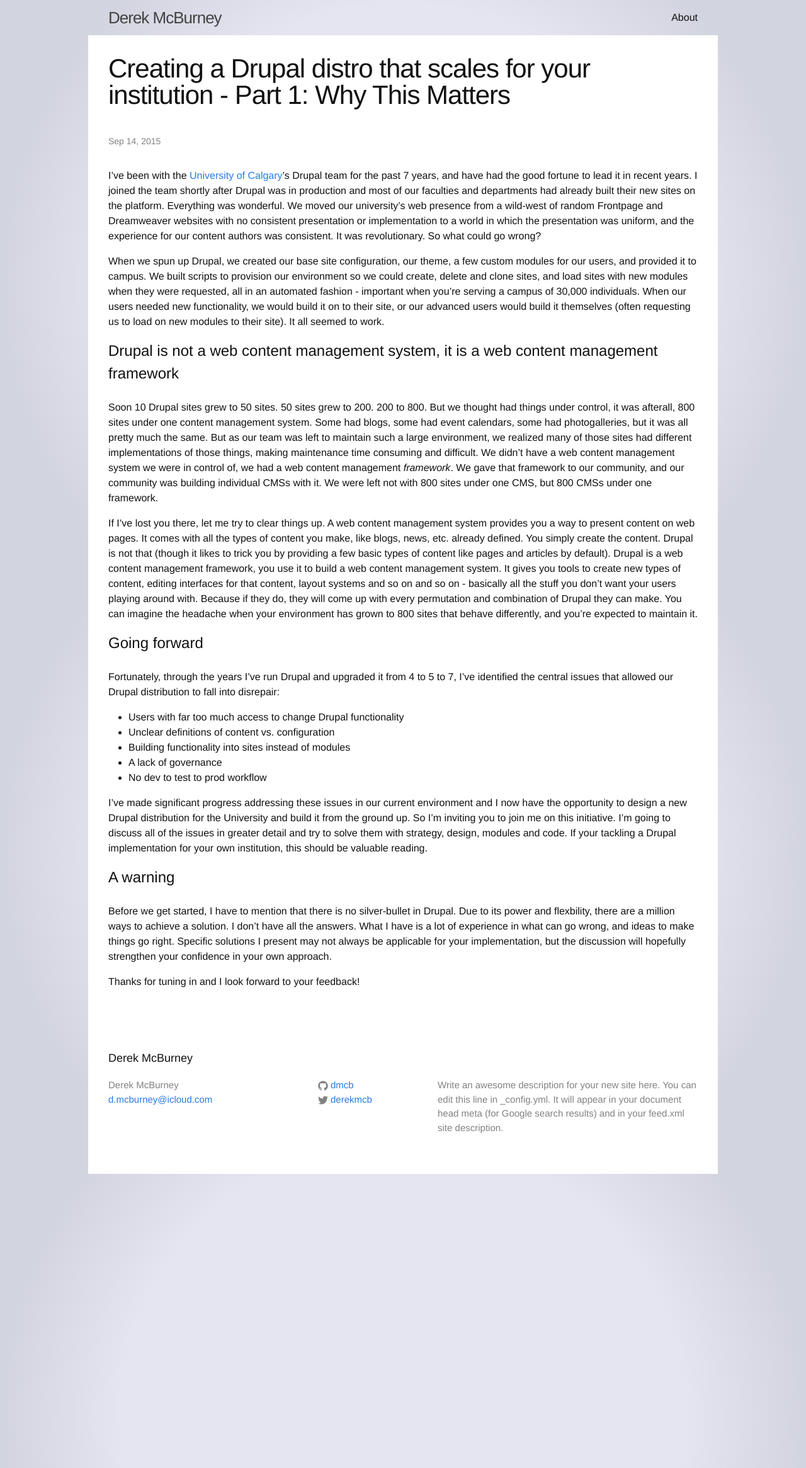
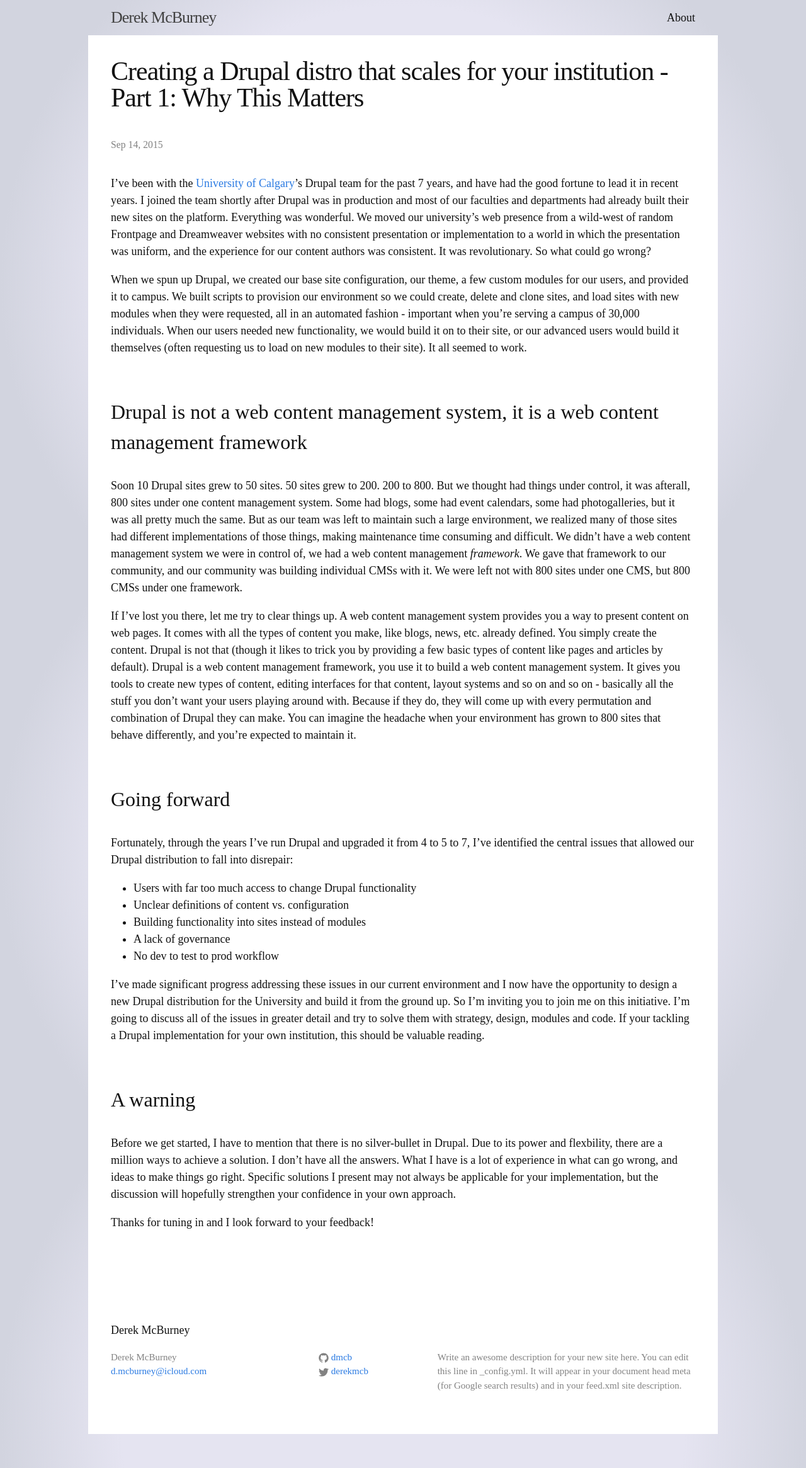
Before and after one commit to dmcb/dmcb-dot-dev, a Jekyll site: the page built from _posts/2015-09-14-drupal-distros-that-scale-part-1.markdown, in a window 1280 px wide. Shown: the whole page at 63% size. Built offline with Jekyll 4.4.1, drawn with Linux system fonts in a browser that asks for light colours.

```diff
--- a/_includes/head.html
+++ b/_includes/head.html
@@ -9,4 +9,7 @@
   <link rel="stylesheet" href="{{ "/css/main.css" | prepend: site.baseurl }}">
   <link rel="canonical" href="{{ page.url | replace:'index.html','' | prepend: site.baseurl | prepend: site.url }}">
   <link rel="alternate" type="application/rss+xml" title="{{ site.title }}" href="{{ "/feed.xml" | prepend: site.baseurl | prepend: site.url }}" />
+
+  <script src="https://use.typekit.net/vtz1tzy.js"></script>
+  <script>try{Typekit.load({ async: true });}catch(e){}</script>
 </head>
--- a/_posts/2015-09-14-drupal-distros-that-scale-part-1.markdown
+++ b/_posts/2015-09-14-drupal-distros-that-scale-part-1.markdown
@@ -9,13 +9,13 @@ I've been with the [University of Calgary](http://www.ucalgary.ca/)'s Drupal tea
 
 When we spun up Drupal, we created our base site configuration, our theme, a few custom modules for our users, and provided it to campus. We built scripts to provision our environment so we could create, delete and clone sites, and load sites with new modules when they were requested, all in an automated fashion - important when you're serving a campus of 30,000 individuals. When our users needed new functionality, we would build it on to their site, or our advanced users would build it themselves (often requesting us to load on new modules to their site). It all seemed to work.
 
-# Drupal is not a web content management system, it is a web content management framework
+## Drupal is not a web content management system, it is a web content management framework
 
 Soon 10 Drupal sites grew to 50 sites. 50 sites grew to 200. 200 to 800. But we thought had things under control, it was afterall, 800 sites under one content management system. Some had blogs, some had event calendars, some had photogalleries, but it was all pretty much the same. But as our team was left to maintain such a large environment, we realized many of those sites had different implementations of those things, making maintenance time consuming and difficult. We didn't have a web content management system we were in control of, we had a web content management *framework*. We gave that framework to our community, and our community was building individual CMSs with it. We were left not with 800 sites under one CMS, but 800 CMSs under one framework.
 
 If I've lost you there, let me try to clear things up. A web content management system provides you a way to present content on web pages. It comes with all the types of content you make, like blogs, news, etc. already defined. You simply create the content. Drupal is not that (though it likes to trick you by providing a few basic types of content like pages and articles by default). Drupal is a web content management framework, you use it to build a web content management system. It gives you tools to create new types of content, editing interfaces for that content, layout systems and so on and so on - basically all the stuff you don't want your users playing around with. Because if they do, they will come up with every permutation and combination of Drupal they can make. You can imagine the headache when your environment has grown to 800 sites that behave differently, and you're expected to maintain it.
 
-# Going forward
+## Going forward
 
 Fortunately, through the years I've run Drupal and upgraded it from 4 to 5 to 7, I've identified the central issues that allowed our Drupal distribution to fall into disrepair:
 
@@ -27,7 +27,7 @@ Fortunately, through the years I've run Drupal and upgraded it from 4 to 5 to 7,
 
 I've made significant progress addressing these issues in our current environment and I now have the opportunity to design a new Drupal distribution for the University and build it from the ground up. So I'm inviting you to join me on this initiative. I'm going to discuss all of the issues in greater detail and try to solve them with strategy, design, modules and code. If your tackling a Drupal implementation for your own institution, this should be valuable reading.
 
-# A warning
+## A warning
 
 Before we get started, I have to mention that there is no silver-bullet in Drupal. Due to its power and flexbility, there are a million ways to achieve a solution. I don't have all the answers. What I have is a lot of experience in what can go wrong, and ideas to make things go right. Specific solutions I present may not always be applicable for your implementation, but the discussion will hopefully strengthen your confidence in your own approach.
 
--- a/css/main.scss
+++ b/css/main.scss
@@ -7,7 +7,7 @@
 
 // Our variables
 $base-font-family: Helvetica, Arial, sans-serif;
-$base-font-size:   16px;
+$base-font-size:   18px;
 $small-font-size:  $base-font-size * 0.875;
 $base-line-height: 1.5;
 
@@ -61,6 +61,19 @@ body {
 	background: -o-radial-gradient(center center, 50% 70%, #e5e4f1 70%, #d2d4df);
 	background: -ms-radial-gradient(center center, 50% 70%, #e5e4f1 70%, #d2d4df);
 	background-attachment: fixed;
+	font-family: "omnes-pro";
+
+	h1 {
+		font-family: "gnuolane";
+		font-weight: normal;
+		margin-top: 0;
+	}
+
+	h2 {
+		font-family: "gnuolane";
+		font-weight: normal;
+		margin-top: 2em;
+	}
 
 	.site-header {
 		border-top: 0;
@@ -78,5 +91,6 @@ body {
 
 	.site-footer {
 		border-top: 0;
+		margin-bottom: 3em;
 	}
 }
```
